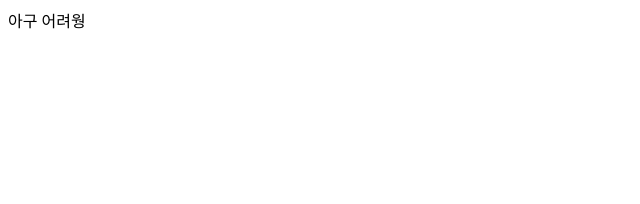
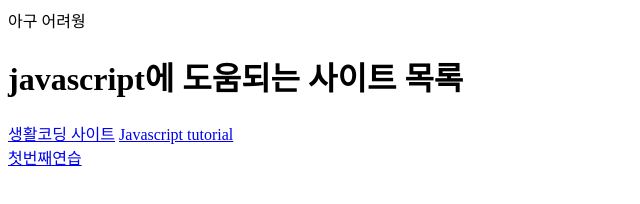
Before and after one commit to eebbni/javascript_openorg, a plain HTML site: page index.html in a window 1280 px wide. Shown: the whole page, without its empty margins (0-640 px from the left). Drawn offline with Linux system fonts and the light colour scheme.

Commit message:
index 수정

```diff
--- a/index.html
+++ b/index.html
@@ -8,5 +8,12 @@
 
     아구 어려웡
 
+    <h1>javascript에 도움되는 사이트 목록</h1>
+    <a href="https://opentutorials.org/module/4047/24602">생활코딩 사이트</a>
+    <a href="https://www.w3schools.com/js/DEFAULT.asp">Javascript tutorial</a>
+
+    <br>
+
+    <a href="/javascript_openorg/0326day.html">첫번째연습</a>
  </body>
 </html>
```
